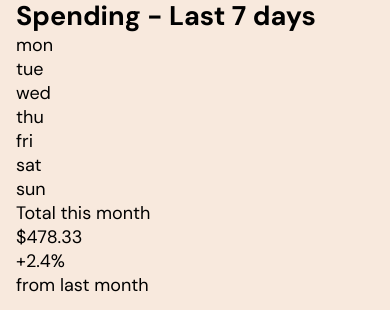
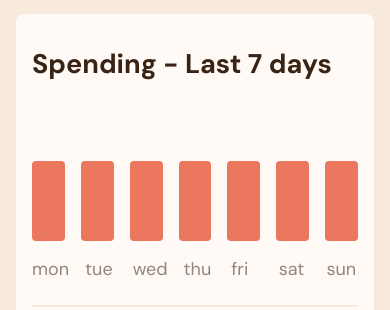
Before and after one commit to Dbest2018/fem-expenses_chart, a plain HTML site: page index.html in a window 390 px wide. Shown: the part 149-459 px from the top of the page. Drawn offline with Linux system fonts and the light colour scheme.

Commit message:
style: Add mobile and deskop view of main component

```diff
--- a/css/styles.css
+++ b/css/styles.css
@@ -10,6 +10,7 @@
   --cream: hsl(27, 66%, 92%);
   --red-bg: hsl(10, 79%, 65%);
   --dark-brown: hsl(25, 47%, 15%);
+  --md-brown: hsl(28, 10%, 53%);
   --cyan: hsl(186, 34%, 60%);
   --pale-orange: hsl(33, 100%, 98%);
   --fs: 18px;
@@ -22,8 +23,8 @@ body {
 }
 
 .container {
-  width: 100%;
-  max-width: 600px;
+  width: 500px;
+  max-width: 100%;
   padding: 1rem;
 }
 
@@ -71,6 +72,58 @@ body {
   border-radius: 50%;
 }
 
+.main {
+  color: var(--md-brown);
+  margin-top: 1rem;
+  padding: 2rem 1rem;
+  background-color: var(--pale-orange);
+  border-radius: 0.5rem;
+}
+
+.main__title {
+  color: var(--dark-brown);
+  font-weight: 700;
+}
+
+.main__bar {
+  display: grid;
+  grid-template-columns: repeat(7, 1fr);
+  height: 10rem;
+  gap: 1rem;
+}
+.bar {
+  align-self: flex-end;
+  height: 50%;
+  border-radius: 0.25rem;
+  background-color: var(--red-bg);
+}
+
+.chart__text {
+  margin-top: 1rem;
+  display: grid;
+  grid-template-columns: repeat(7, 1fr);
+  gap: 1rem;
+}
+
+.separation-line {
+  margin: 1.5rem 0;
+  border: 1px solid var(--cream);
+}
+
+.main__details {
+  display: flex;
+  justify-content: space-between;
+}
+.left__price {
+  font-size: 2rem;
+  font-weight: 700;
+  color: var(--dark-brown);
+}
+.right {
+  align-self: flex-end;
+  text-align: end;
+}
+
 .attribution {
   font-size: 11px;
   text-align: center;
@@ -78,3 +131,13 @@ body {
 .attribution a {
   color: hsl(228, 45%, 44%);
 }
+
+@media (min-width: 550px) {
+  .container {
+    margin: auto;
+  }
+  .header,
+  .main {
+    padding: 2rem;
+  }
+}
--- a/index.html
+++ b/index.html
@@ -35,14 +35,14 @@
 
       <main class="main">
         <h2 class="main__title">Spending - Last 7 days</h2>
-        <div class="main__bar-chart">
-          <div id="mon" class="mon"></div>
-          <div id="tue" class="tue"></div>
-          <div id="wed" class="wed"></div>
-          <div id="thu" class="thu"></div>
-          <div id="fri" class="fri"></div>
-          <div id="sat" class="sat"></div>
-          <div id="sun" class="sun"></div>
+        <div class="main__bar">
+          <div id="mon" class="mon bar"></div>
+          <div id="tue" class="tue bar"></div>
+          <div id="wed" class="wed bar"></div>
+          <div id="thu" class="thu bar"></div>
+          <div id="fri" class="fri bar"></div>
+          <div id="sat" class="sat bar"></div>
+          <div id="sun" class="sun bar"></div>
         </div>
         <div class="chart__text">
           <p>mon</p>
```
